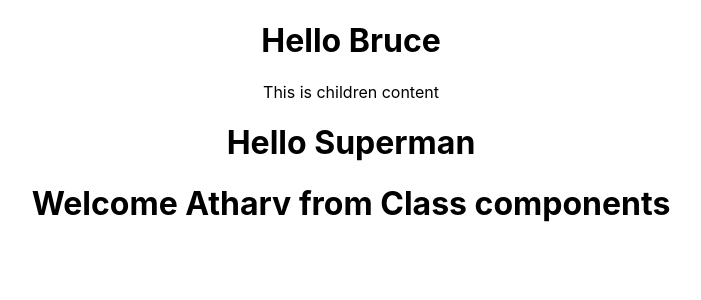
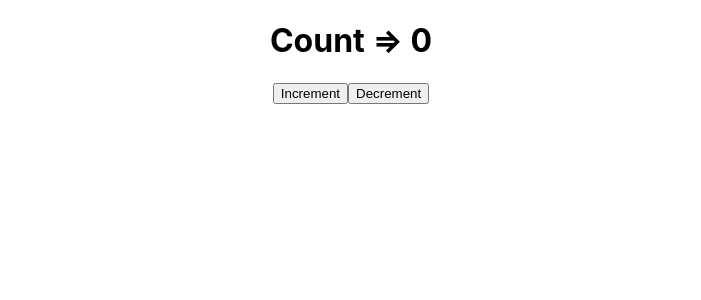
Before and after one commit to AtharvBhujbal/react, a React (Create React App) app in the folder hello-world/: page / in a window 1280 px wide. Shown: the top 300 px of the page, without its empty margins (289-990 px from the left). Built offline with nearby package versions, Linux system fonts and the light colour scheme.

Commit message:
Counter using class component

```diff
--- a/hello-world/src/App.js
+++ b/hello-world/src/App.js
@@ -2,15 +2,19 @@
 import './App.css';
 import {Greet} from './components/Greet';
 import { Welcome } from './components/Welcome';
+import { Message } from './components/Message';
+import { Counter } from './components/Counter';
 
 function App() {
   return (
     <div className="App">
-      <Greet name="Bruce">
+      <Counter />
+      {/* <Message /> */}
+      {/* <Greet name="Bruce">
         <p>This is children content</p>
       </Greet>
       <Greet name="Superman"/>
-      <Welcome />
+      <Welcome /> */}
     </div>
   );
 }
--- /dev/null
+++ b/hello-world/src/components/Counter.js
@@ -0,0 +1,33 @@
+import React, { Component } from "react";
+
+export class Counter extends Component{
+    constructor(props) {
+      super(props)
+
+      this.state = {
+         count: 0
+      }
+    }
+
+    increment() {
+        this.setState({
+            count: this.state.count + 1
+        });
+    }
+
+    decrement() {
+        this.setState({
+            count: this.state.count - 1
+        });
+    }
+
+    render() {
+        return (
+            <div>
+                <h1>Count ={'>'} {this.state.count}</h1>
+                <button onClick={() => this.increment()}>Increment</button>
+                <button onClick={() => this.decrement()}>Decrement</button>
+            </div>
+        );
+    }
+}
--- /dev/null
+++ b/hello-world/src/components/Message.js
@@ -0,0 +1,20 @@
+import { Component } from "react";
+import React from "react";
+
+export class Message extends Component{
+    constructor(){
+        super()
+        this.state = {
+            'message' : 'Welcome Visitor from State'
+        }
+    }
+    render(){
+        return (
+            <div>
+                <h1>{this.state.message}</h1>
+                <button onClick={()=>this.setState({'message':'Thank you for subscribing'})}>Subscribe</button>
+                <button onClick={() => this.setState({'message':"Thank you for subscribing"})}>Subscribe</button>
+            </div>
+        )
+    }
+}
```
